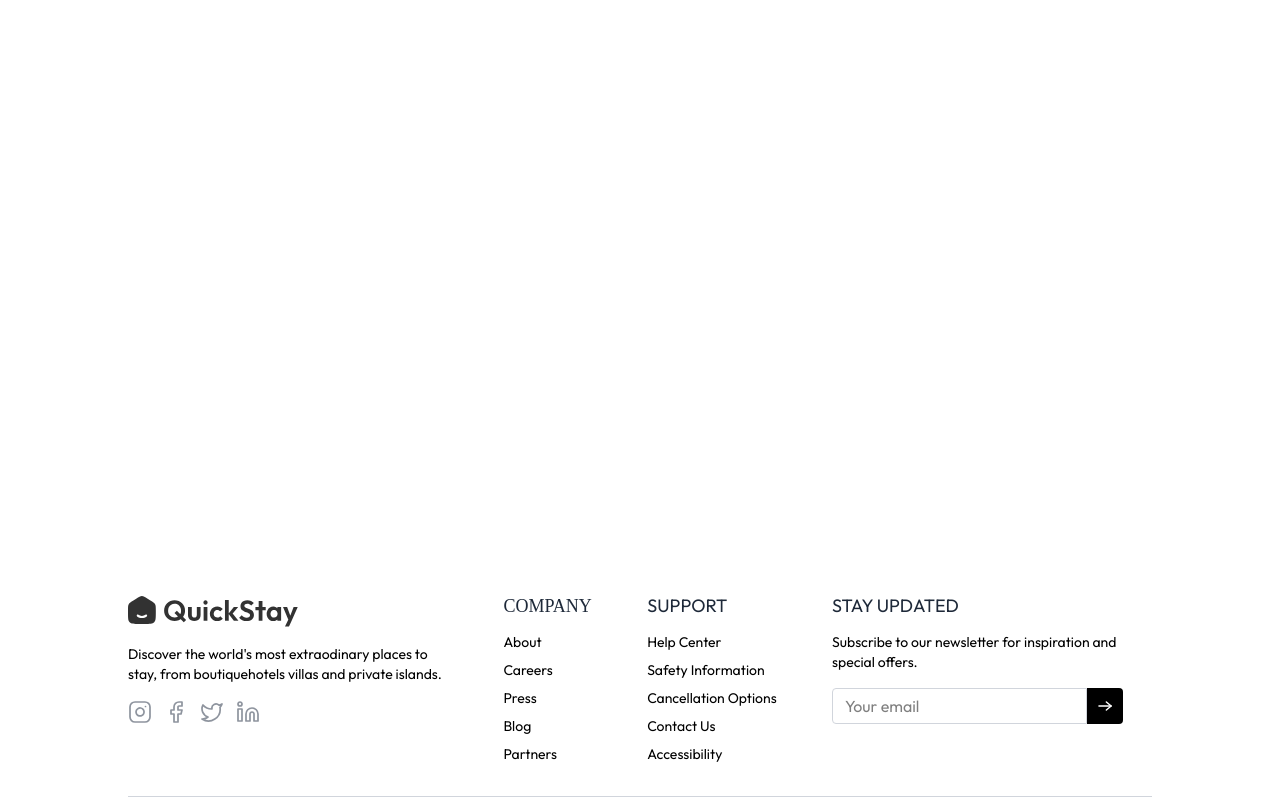
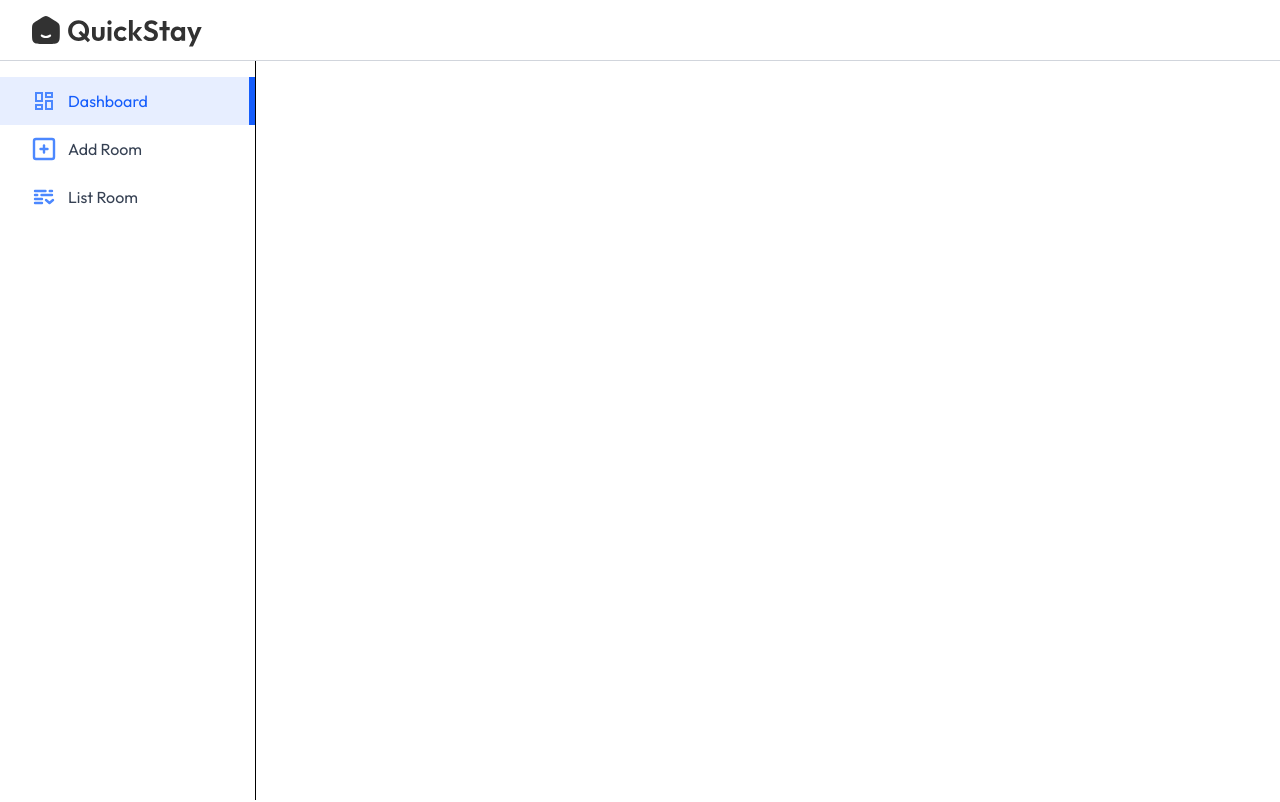
Before and after one commit to abhinavpal2405/Hotel-Booking, a React (Vite) app in the folder client/: page /owner in a window 1280 px wide. Shown: the top 802 px of the page. Built offline with nearby package versions, Linux system fonts and the light colour scheme; a web font is replaced by a local one.

Commit message:
create pages

```diff
--- a/client/src/App.jsx
+++ b/client/src/App.jsx
@@ -7,6 +7,10 @@
 import RoomDetails from './pages/RoomDetails';
 import MyBookings from './pages/MyBookings';
 import HotelReg from './components/HotelReg';
+import Layout from './pages/hotelOwner/Layout';
+import Dashboard from './pages/hotelOwner/Dashboard';
+import AddRoom from './pages/hotelOwner/AddRoom';
+import ListRoom from './pages/hotelOwner/ListRoom';
 const App = () => {
   const isOwerPath= useLocation().pathname.includes("owner");
   return (
@@ -20,6 +24,12 @@
           <Route path='/rooms' element={<AllRooms/>}/>
           <Route path='/rooms/:id' element={<RoomDetails/>}/>
           <Route path='/my-booking' element={<MyBookings/>}/>
+          <Route path='/owner' element={<Layout/>}>
+          <Route index element={<Dashboard/>} />
+          <Route path='add-room' element={<AddRoom/>}/>
+          <Route path='list-room' element={<ListRoom/>}/>
+
+          </Route>
 
         </Routes>
 
--- a/client/src/components/hotelOwner/Navbar.jsx
+++ b/client/src/components/hotelOwner/Navbar.jsx
@@ -1,11 +1,15 @@
 import React from 'react'
+import { assets } from '../../assets/assets'
+import { Link } from 'react-router-dom'
+import { UserButton } from '@clerk/clerk-react'
 
 const Navbar = () => {
   return (
     <div className='flex  items-center justify-between px-4 md:px-8 border-b border-gray-300 py-3 bg-white transition-all duration-300'>
-        <Link>
-        <img src="" alt="" />
+        <Link to='/'>
+        <img src={assets.logo} alt="logo" className='h-9 invert opacity-80' />
         </Link>
+        <UserButton />
 
     </div>
   )
--- a/client/src/components/hotelOwner/Sidebar.jsx
+++ b/client/src/components/hotelOwner/Sidebar.jsx
@@ -0,0 +1,30 @@
+import React from 'react'
+import { assets } from '../../assets/assets'
+import { NavLink } from 'react-router-dom'
+
+const Sidebar = () => {
+
+    const SideBarLinks= [
+        {name:"Dashboard",path:"/owner" ,icon: assets.dashboardIcon},
+        {name:"Add Room",path:"/owner/add-room" ,icon: assets.addIcon},
+        {name:"List Room",path:"/owner/list-room" ,icon: assets.listIcon},
+    ]
+  return (
+    <div className='md:w-64 w-16 border-r h-fulltext-base border-b-gray-300 pt-4
+    flex flex-col transition-all duration-300'>
+    {SideBarLinks.map((item,index)=>(
+        <NavLink to={item.path} key={index} end="/owner" className={({isActive})=>
+        `flex items-center py-3 px-4 md:px-8 gap-3 ${isActive ? "border-r-4 md:border-r-[6px] bg-blue-600/10 border-blue-600 text-blue-600 ":
+            "hover:bg-gray-100/90 border-white text-gray-700"
+        }`}>
+            <img src={item.icon} alt={item.name} className='min-h-6 min-w-6'/>
+            <p className='md:block hidden text-center'>{item.name}</p>
+
+        </NavLink>
+    ))}
+
+    </div>
+  )
+}
+
+export default Sidebar
--- a/client/src/pages/hotelOwner/AddRoom.jsx
+++ b/client/src/pages/hotelOwner/AddRoom.jsx
@@ -0,0 +1,11 @@
+import React from 'react'
+
+const AddRoom = () => {
+  return (
+    <div>
+
+    </div>
+  )
+}
+
+export default AddRoom
--- a/client/src/pages/hotelOwner/Dashboard.jsx
+++ b/client/src/pages/hotelOwner/Dashboard.jsx
@@ -0,0 +1,11 @@
+import React from 'react'
+
+const Dashboard = () => {
+  return (
+    <div>
+
+    </div>
+  )
+}
+
+export default Dashboard
--- a/client/src/pages/hotelOwner/Layout.jsx
+++ b/client/src/pages/hotelOwner/Layout.jsx
@@ -0,0 +1,21 @@
+import React from 'react'
+import Navbar from '../../components/hotelOwner/Navbar'
+import Sidebar from '../../components/hotelOwner/Sidebar'
+import { Outlet } from 'react-router-dom'
+
+const Layout = () => {
+  return (
+    <div className='flex flex-col h-screen'>
+        <Navbar />
+        <div className='flex h-full'>
+        <Sidebar />
+        <div className='flex-1 p-4 pt-10 md:px-10 h-full'>
+            <Outlet/>
+        </div>
+        </div>
+
+    </div>
+  )
+}
+
+export default Layout
--- a/client/src/pages/hotelOwner/ListRoom.jsx
+++ b/client/src/pages/hotelOwner/ListRoom.jsx
@@ -0,0 +1,11 @@
+import React from 'react'
+
+const ListRoom = () => {
+  return (
+    <div>
+
+    </div>
+  )
+}
+
+export default ListRoom
```
